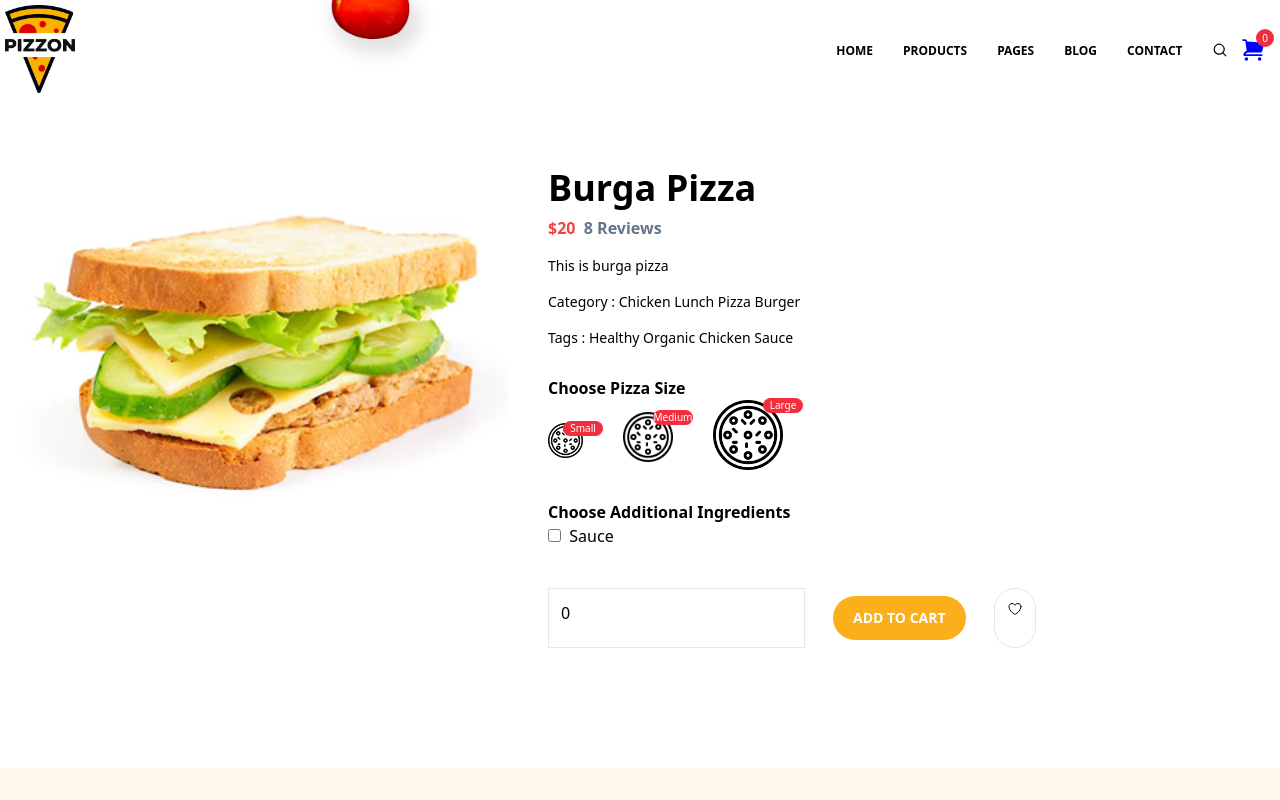
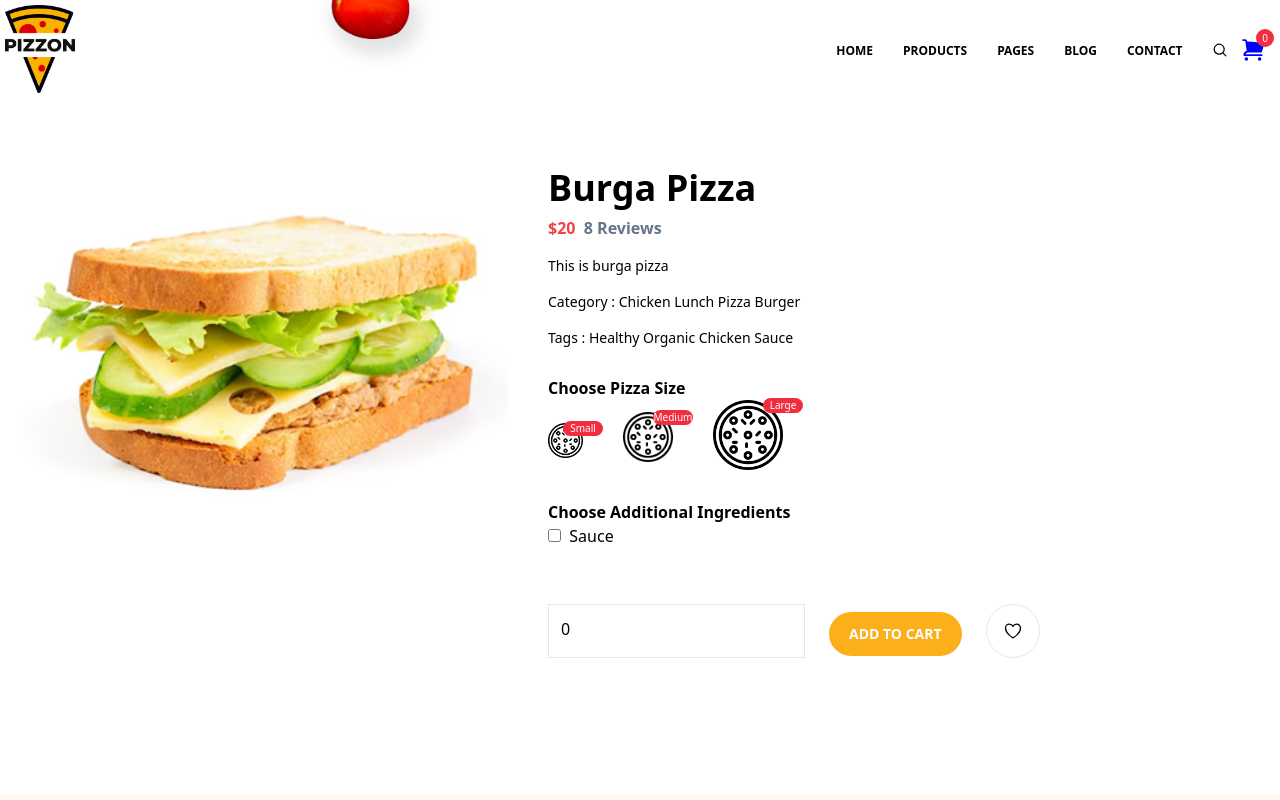
Before and after one commit to Sa-pphire/pizza-app, a Next.js app: page /products/1 in a window 1280 px wide. Shown: the top 800 px of the page. Built offline with nearby package versions, Linux system fonts and the light colour scheme.

Commit message:
Fix wishlist btn

```diff
--- a/src/pages/products/[id].js
+++ b/src/pages/products/[id].js
@@ -140,15 +140,15 @@ const ProductDetail = ({product}) => {
                         </div>
                 </div>
 
-				<div className="add-cart-box flex justify-between mt-10">
-						<div className="number border border-solid border-slate-200 mr-5">
+				<div className="add-cart-box flex gap-2 mt-10">
+						<div className="number border border-solid border-slate-200 mr-2 my-4">
 							<input className='p-3' type="number" value={qtyCount} onChange={(e) => setQtyCount(e.target.value)}/>
 						</div>
-						<div className="mr-5 p-2">
+						<div className="mr-2 p-2 mt-4">
 							<button onClick={() => addToCart({id: product.id,image: product.image, title: product.title, price: product.price, quantity: qtyCount, total: product.price * qtyCount})} className="btn text-lg font-bold">Add To Cart</button>
 						</div>
-						<div className="wish-list border border-solid rounded-full border-slate-200 p-3">
-							<a  className="wish-btn"><svg xmlns="http://www.w3.org/2000/svg" fill="none" viewBox="0 0 24 24" stroke-width="1.5" stroke="currentColor" class="w-4 h-4">
+						<div className="wish-list border border-solid rounded-full border-slate-200 p-4 my-4">
+							<a  className="wish-btn"><svg xmlns="http://www.w3.org/2000/svg" fill="none" viewBox="0 0 24 24" stroke-width="1.5" stroke="currentColor" class="w-5 h-5">
 							<path stroke-linecap="round" stroke-linejoin="round" d="M21 8.25c0-2.485-2.099-4.5-4.688-4.5-1.935 0-3.597 1.126-4.312 2.733-.715-1.607-2.377-2.733-4.313-2.733C5.1 3.75 3 5.765 3 8.25c0 7.22 9 12 9 12s9-4.78 9-12z" />
 							</svg>
 							</a>
```
